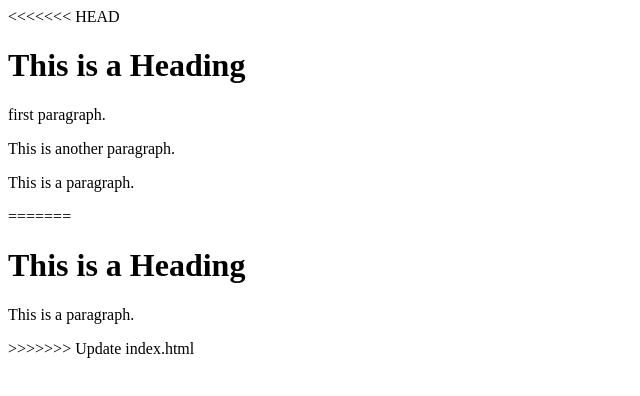
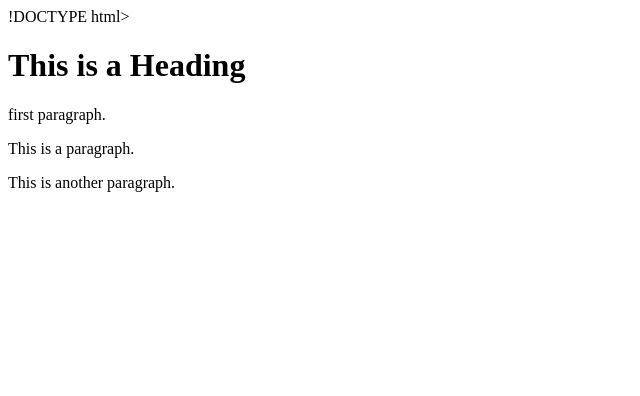
Before and after one commit to Traz1500/Ansible_tutorial, a plain HTML site: page index.html in a window 1280 px wide. Shown: the whole page, without its empty margins (0-640 px from the left). Drawn offline with Linux system fonts and the light colour scheme.

Commit message:
added another p tag

```diff
--- a/index.html
+++ b/index.html
@@ -1,17 +1,12 @@
-<!DOCTYPE html>
+!DOCTYPE html>
 <html>
 <head>
 <title>Page Title</title>
 </head>
 <body>
-<<<<<<< HEAD
     <h1>This is a Heading</h1>
     <p>first paragraph.</p>
+    <p>This is a paragraph.</p>
     <p>This is another paragraph.</p>
-    <p>This is a paragraph.</p>
-=======
-  <h1>This is a Heading</h1>
-  <p>This is a paragraph.</p>
->>>>>>> Update index.html
 </body>
 </html>
```
